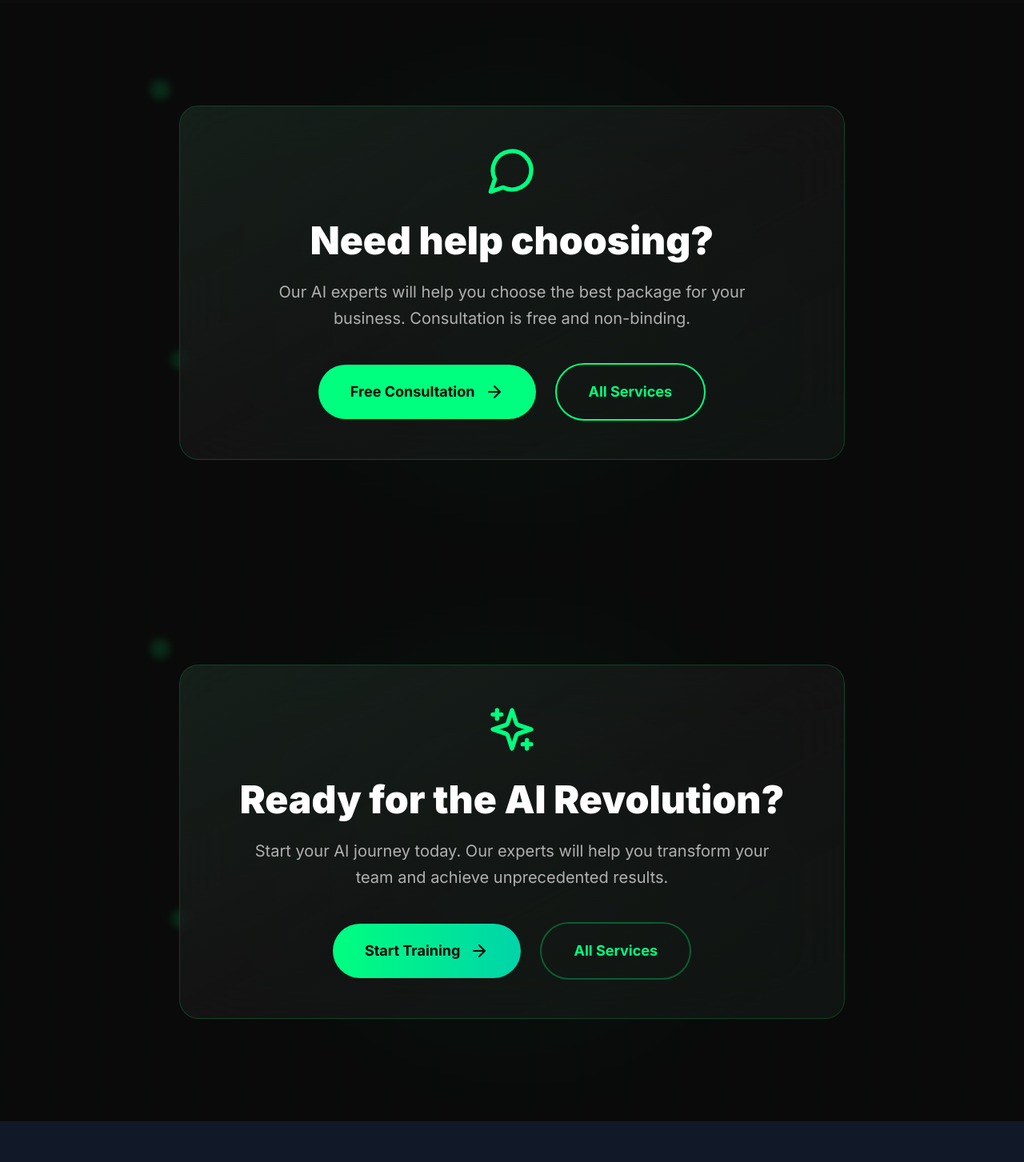
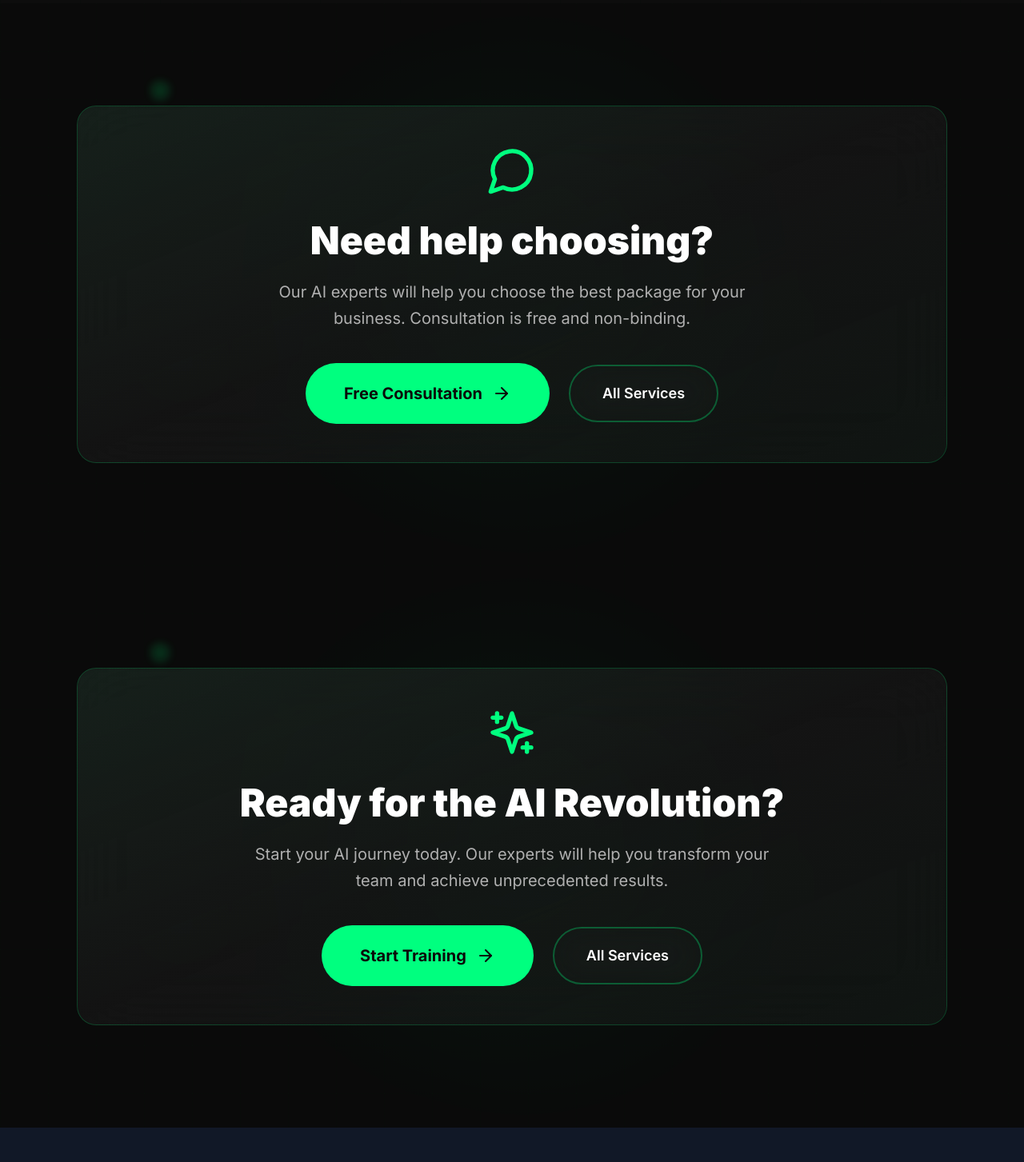
Before and after one commit to expandmatrix/expandmatrix_wep, a Next.js app: page /en/ai-packages in a window 1280 px wide. Shown: the part 3380-4833 px from the top of the page at 80% size. Built offline with nearby package versions, Linux system fonts and the light colour scheme.

Commit message:
Align CTA card styles across pages

```diff
--- a/components/about/AboutCTA.tsx
+++ b/components/about/AboutCTA.tsx
@@ -209,12 +209,9 @@ export default function AboutCTA({ dict, lang }: AboutCTAProps) {
               >
                 {/* Primary CTA */}
                 <motion.button
-                  whileHover={{
-                    scale: 1.05,
-                    boxShadow: '0 20px 40px rgba(0, 255, 127, 0.3)',
-                  }}
+                  whileHover={{ scale: 1.05 }}
                   whileTap={{ scale: 0.95 }}
-                  className="group relative bg-accent-primary text-bg-primary font-bold text-lg px-12 py-5 rounded-full transition-all duration-300 overflow-hidden"
+                  className="btn-cta-large group inline-flex items-center"
                 >
                   {/* Button Background Animation */}
                   <motion.div
@@ -245,14 +242,9 @@ export default function AboutCTA({ dict, lang }: AboutCTAProps) {
 
                 {/* Secondary CTA */}
                 <motion.button
-                  whileHover={{
-                    scale: 1.05,
-                    borderColor: 'rgba(0, 255, 127, 0.6)',
-                    color: '#00FF7F',
-                    boxShadow: '0 0 30px rgba(0, 255, 127, 0.2)',
-                  }}
+                  whileHover={{ scale: 1.05 }}
                   whileTap={{ scale: 0.95 }}
-                  className="relative bg-transparent border-2 border-accent-primary/30 text-text-primary font-semibold text-lg px-12 py-5 rounded-full transition-all duration-300 overflow-hidden group"
+                  className="btn-cta-secondary inline-flex items-center"
                 >
                   {/* Hover Background */}
                   <motion.div
--- a/components/ai-packages/AIPackagesCTA.tsx
+++ b/components/ai-packages/AIPackagesCTA.tsx
@@ -72,7 +72,7 @@ export default function AIPackagesCTA({ dict, lang }: AIPackagesCTAProps) {
         <div className="absolute inset-0 bg-[linear-gradient(rgba(0,255,127,0.02)_1px,transparent_1px),linear-gradient(90deg,rgba(0,255,127,0.02)_1px,transparent_1px)] bg-[size:60px_60px] opacity-40" />
       </div>
 
-      <div className="relative z-10 max-w-4xl mx-auto px-4 sm:px-6 lg:px-8">
+      <div className="relative z-10 max-w-6xl mx-auto px-4 sm:px-6 lg:px-8">
         <motion.div
           ref={containerRef}
           initial={{ opacity: 0, y: 30 }}
@@ -174,7 +174,7 @@ export default function AIPackagesCTA({ dict, lang }: AIPackagesCTAProps) {
               >
                 <Link
                   href={`/${lang}/${lang === 'cs' ? 'kontakt' : 'contact'}`}
-                  className="group inline-flex items-center px-10 py-5 bg-accent-primary text-bg-primary font-bold text-lg rounded-full transition-all duration-500 hover:bg-accent-primary/90 hover:scale-105 hover:shadow-[0_0_50px_rgba(0,255,127,0.4)]"
+                  className="btn-cta-large group inline-flex items-center"
                 >
                   <span>{lang === 'cs' ? 'Bezplatná konzultace' : 'Free Consultation'}</span>
                   <ArrowRight className="w-6 h-6 ml-3 group-hover:translate-x-2 transition-transform duration-300" />
@@ -182,7 +182,7 @@ export default function AIPackagesCTA({ dict, lang }: AIPackagesCTAProps) {
 
                 <Link
                   href={`/${lang}/${lang === 'cs' ? 'sluzby' : 'services'}`}
-                  className="inline-flex items-center px-10 py-5 bg-transparent text-accent-primary font-bold text-lg rounded-full border-2 border-accent-primary hover:bg-accent-primary hover:text-bg-primary transition-all duration-500 hover:scale-105"
+                  className="btn-cta-secondary inline-flex items-center"
                 >
                   {lang === 'cs' ? 'Všechny služby' : 'All Services'}
                 </Link>
--- a/components/ai-training/TrainingCTA.tsx
+++ b/components/ai-training/TrainingCTA.tsx
@@ -40,7 +40,7 @@ export default function TrainingCTA({ dict, lang }: TrainingCTAProps) {
       <div className="absolute top-20 left-10 w-96 h-96 bg-accent-primary/5 rounded-full blur-3xl" />
       <div className="absolute bottom-20 right-10 w-80 h-80 bg-accent-primary/3 rounded-full blur-3xl" />
 
-      <div className="max-w-7xl mx-auto px-4 sm:px-6 lg:px-8 relative z-10">
+      <div className="max-w-6xl mx-auto px-4 sm:px-6 lg:px-8 relative z-10">
         {/* Main CTA Section - stejný styl jako ServicesCTA */}
         <motion.div
           initial={{ opacity: 0, y: 20 }}
--- a/components/ai-training/TrainingFinalCTA.tsx
+++ b/components/ai-training/TrainingFinalCTA.tsx
@@ -71,7 +71,7 @@ export default function TrainingFinalCTA({ dict, lang }: TrainingFinalCTAProps)
         <div className="absolute inset-0 bg-[linear-gradient(rgba(0,255,127,0.02)_1px,transparent_1px),linear-gradient(90deg,rgba(0,255,127,0.02)_1px,transparent_1px)] bg-[size:60px_60px] opacity-40" />
       </div>
 
-      <div className="relative z-10 max-w-4xl mx-auto px-4 sm:px-6 lg:px-8">
+      <div className="relative z-10 max-w-6xl mx-auto px-4 sm:px-6 lg:px-8">
         <motion.div
           ref={containerRef}
           initial={{ opacity: 0, y: 30 }}
@@ -173,7 +173,7 @@ export default function TrainingFinalCTA({ dict, lang }: TrainingFinalCTAProps)
               >
                 <Link
                   href={`/${lang}/kontakt`}
-                  className="group inline-flex items-center px-10 py-5 bg-gradient-to-r from-accent-primary to-accent-secondary text-bg-primary font-bold text-lg rounded-full transition-all duration-500 hover:scale-105"
+                  className="btn-cta-large group inline-flex items-center"
                   style={{ boxShadow: 'none' }}
                 >
                   <span>{lang === 'cs' ? 'Začít školení' : 'Start Training'}</span>
@@ -182,7 +182,7 @@ export default function TrainingFinalCTA({ dict, lang }: TrainingFinalCTAProps)
 
                 <Link
                   href={`/${lang}/${lang === 'cs' ? 'sluzby' : 'services'}`}
-                  className="inline-flex items-center px-10 py-5 bg-transparent border-2 border-accent-primary/30 text-accent-primary font-bold text-lg rounded-full hover:bg-accent-primary/10 hover:scale-105 transition-all duration-500"
+                  className="btn-cta-secondary inline-flex items-center"
                   style={{ boxShadow: 'none' }}
                 >
                   {lang === 'cs' ? 'Všechny služby' : 'All Services'}
--- a/components/custom-ai-systems/CustomAICTA.tsx
+++ b/components/custom-ai-systems/CustomAICTA.tsx
@@ -18,7 +18,7 @@ export default function CustomAICTA({ dict, lang }: CustomAICTAProps) {
         <div className="absolute top-1/2 left-1/2 transform -translate-x-1/2 -translate-y-1/2 w-96 h-96 bg-accent-primary/5 rounded-full blur-3xl"></div>
       </div>
 
-      <div className="max-w-4xl mx-auto px-4 sm:px-6 lg:px-8 relative z-10">
+      <div className="max-w-6xl mx-auto px-4 sm:px-6 lg:px-8 relative z-10">
         <motion.div
           initial={{ opacity: 0, y: 40 }}
           whileInView={{ opacity: 1, y: 0 }}
@@ -56,7 +56,7 @@ export default function CustomAICTA({ dict, lang }: CustomAICTAProps) {
           >
             <Link
               href={`/${lang}/contact`}
-              className="group inline-flex items-center px-10 py-5 bg-accent-primary text-bg-primary font-bold text-lg rounded-full transition-all duration-500 hover:bg-accent-primary/90 hover:scale-105 hover:shadow-[0_0_50px_rgba(0,255,127,0.4)] relative overflow-hidden"
+              className="btn-cta-large group inline-flex items-center"
             >
               <MessageCircle className="w-6 h-6 mr-3 relative z-10" />
               <span className="relative z-10">
@@ -67,7 +67,7 @@ export default function CustomAICTA({ dict, lang }: CustomAICTAProps) {
 
             <Link
               href={`/${lang}/contact`}
-              className="group inline-flex items-center px-10 py-5 border border-accent-primary/30 text-accent-primary font-bold text-lg rounded-full hover:bg-accent-primary/10 transition-all duration-300"
+              className="btn-cta-secondary inline-flex items-center"
             >
               <Calendar className="w-6 h-6 mr-3" />
               {lang === 'cs' ? 'Naplánovat schůzku' : 'Schedule Meeting'}
--- a/components/services/ServicesCTA.tsx
+++ b/components/services/ServicesCTA.tsx
@@ -72,7 +72,7 @@ export default function ServicesCTA({ dict, lang }: ServicesCTAProps) {
         <div className="absolute inset-0 bg-[linear-gradient(rgba(0,255,127,0.02)_1px,transparent_1px),linear-gradient(90deg,rgba(0,255,127,0.02)_1px,transparent_1px)] bg-[size:60px_60px] opacity-40" />
       </div>
 
-      <div className="relative z-10 max-w-4xl mx-auto px-4 sm:px-6 lg:px-8">
+      <div className="relative z-10 max-w-6xl mx-auto px-4 sm:px-6 lg:px-8">
         <motion.div
           ref={containerRef}
           initial={{ opacity: 0, y: 30 }}
--- a/components/vps/VPSFinalCTA.tsx
+++ b/components/vps/VPSFinalCTA.tsx
@@ -70,7 +70,7 @@ export default function VPSFinalCTA({ lang }: VPSFinalCTAProps) {
         <div className="absolute inset-0 bg-[linear-gradient(rgba(0,255,127,0.02)_1px,transparent_1px),linear-gradient(90deg,rgba(0,255,127,0.02)_1px,transparent_1px)] bg-[size:50px_50px] opacity-40" />
       </div>
 
-      <div className="relative z-10 max-w-4xl mx-auto px-4 sm:px-6 lg:px-8">
+      <div className="relative z-10 max-w-6xl mx-auto px-4 sm:px-6 lg:px-8">
         <motion.div
           ref={containerRef}
           initial={{ opacity: 0, y: 30 }}
@@ -156,7 +156,7 @@ export default function VPSFinalCTA({ lang }: VPSFinalCTAProps) {
               >
                 <Link
                   href={`/${lang}/${lang === 'cs' ? 'kontakt' : 'contact'}`}
-                  className="group inline-flex items-center px-10 py-5 bg-accent-primary text-bg-primary font-bold text-lg rounded-full transition-all duration-500 hover:bg-accent-primary/90 hover:scale-105 hover:shadow-[0_0_50px_rgba(0,255,127,0.4)]"
+                  className="btn-cta-large group inline-flex items-center"
                 >
                   <span>{lang === 'cs' ? 'Kontaktovat nás' : 'Contact Us'}</span>
                   <ArrowRight className="w-6 h-6 ml-3 group-hover:translate-x-2 transition-transform duration-300" />
@@ -164,7 +164,7 @@ export default function VPSFinalCTA({ lang }: VPSFinalCTAProps) {
 
                 <Link
                   href={`/${lang}/${lang === 'cs' ? 'sluzby' : 'services'}`}
-                  className="inline-flex items-center px-10 py-5 bg-transparent text-accent-primary font-bold text-lg rounded-full border-2 border-accent-primary hover:bg-accent-primary hover:text-bg-primary transition-all duration-500 hover:scale-105"
+                  className="btn-cta-secondary inline-flex items-center"
                 >
                   {lang === 'cs' ? 'Všechny služby' : 'All Services'}
                 </Link>
```
